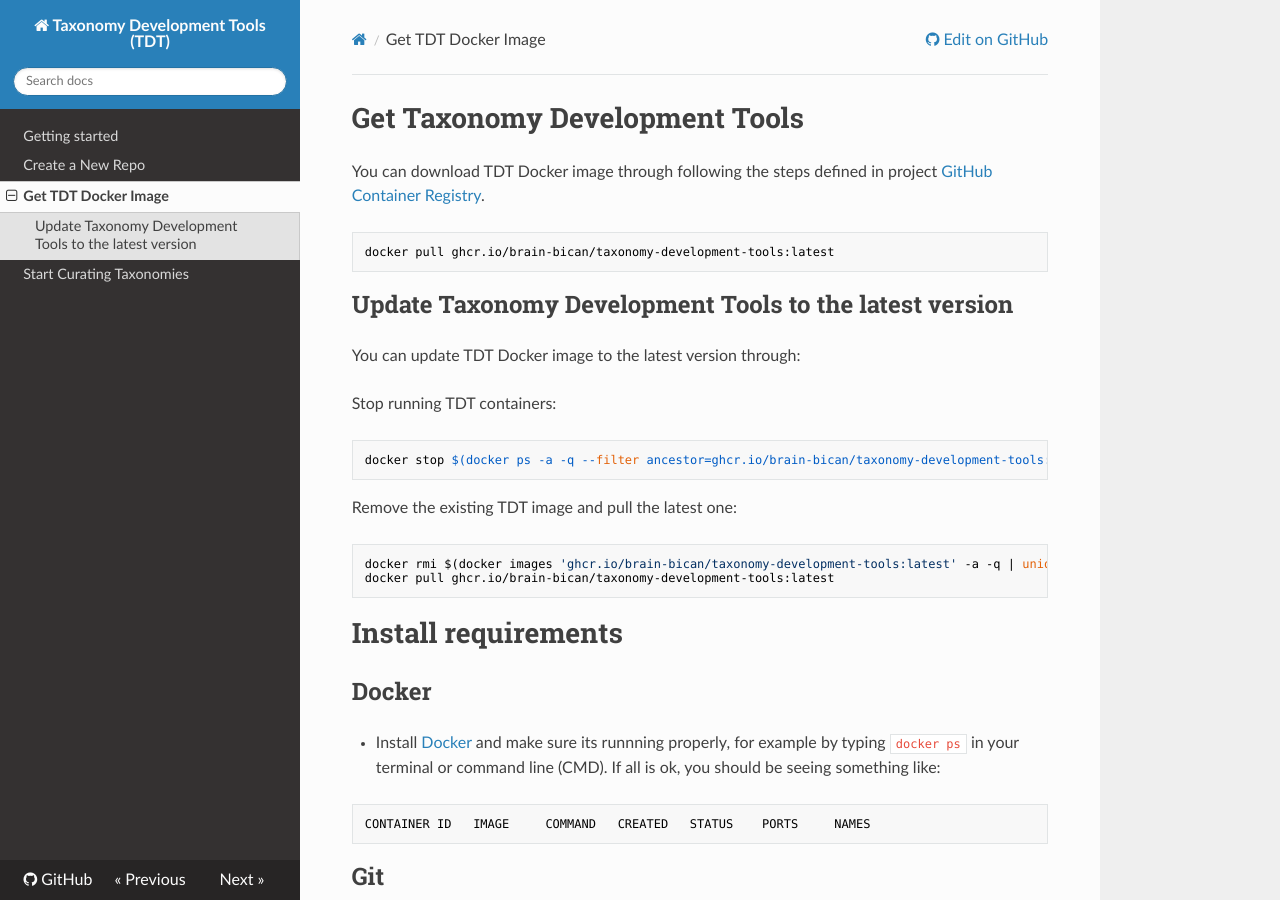
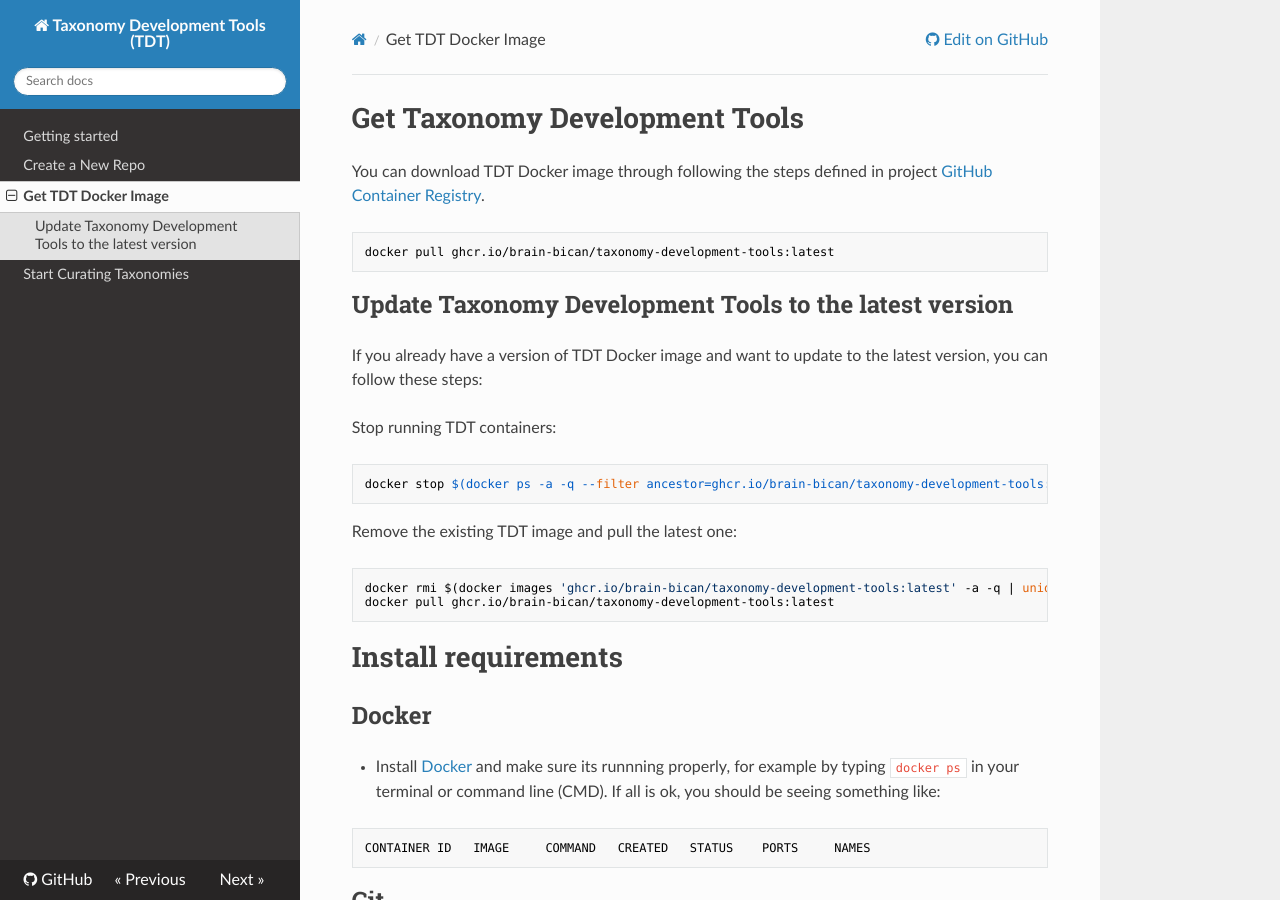
Before and after one commit to brain-bican/taxonomy-development-tools, an MkDocs documentation site: the page built from docs/Build.md, in a window 1280 px wide and 900 px high. Built offline with MkDocs 1.6.1, drawn with Linux system fonts in a browser that asks for light colours; nearby versions of some CDN libraries.

Commit message:
documentation fix

````diff
--- a/docs/Build.md
+++ b/docs/Build.md
@@ -8,7 +8,7 @@
 
 ## Update Taxonomy Development Tools to the latest version
 
-You can update TDT Docker image to the latest version through:
+If you already have a version of TDT Docker image and want to update to the latest version, you can follow these steps:
 
 Stop running TDT containers:
 ```
````
